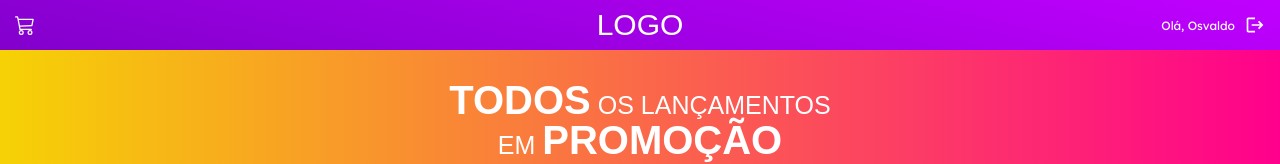
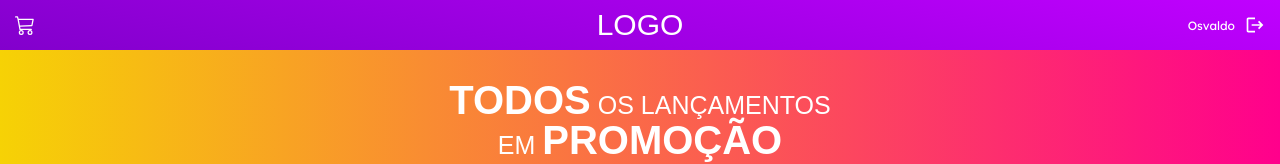
Before and after one commit to osvaldojr95/projeto14-energysport-front, a React (Create React App) app: page / in a window 1280 px wide. Shown: the top 164 px of the page. Built offline with nearby package versions, Linux system fonts and the light colour scheme; a web font is replaced by a local one.

Commit message:
fix: ajustes no layout da lista e header

```diff
--- a/src/components/Product.jsx
+++ b/src/components/Product.jsx
@@ -161,7 +161,7 @@ const Details = styled.main`
 const Lista = styled.div`
   height: 90px;
   width: 100%;
-  padding: 0 40px;
+  padding: 0 10px;
   display: flex;
   flex-direction: row;
   justify-content: space-between;
--- a/src/components/resources/Header.jsx
+++ b/src/components/resources/Header.jsx
@@ -14,7 +14,7 @@ export default function Header() {
     if (userInfo.name) {
       return (
         <>
-          <h2>Olá, {userInfo.name}</h2>
+          <h2>{userInfo.name}</h2>
           <MdLogout
             className="logout"
             onClick={() => {
```
